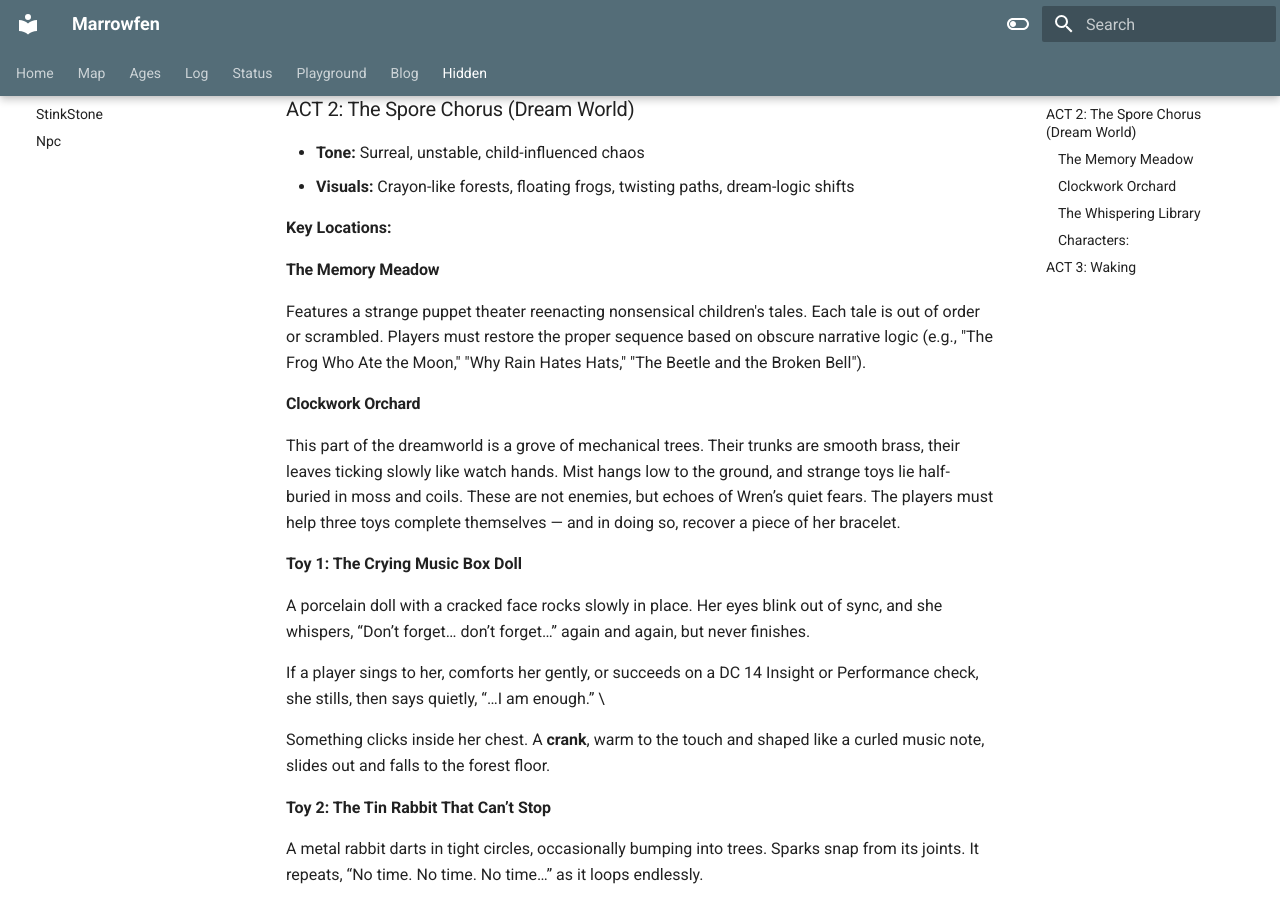
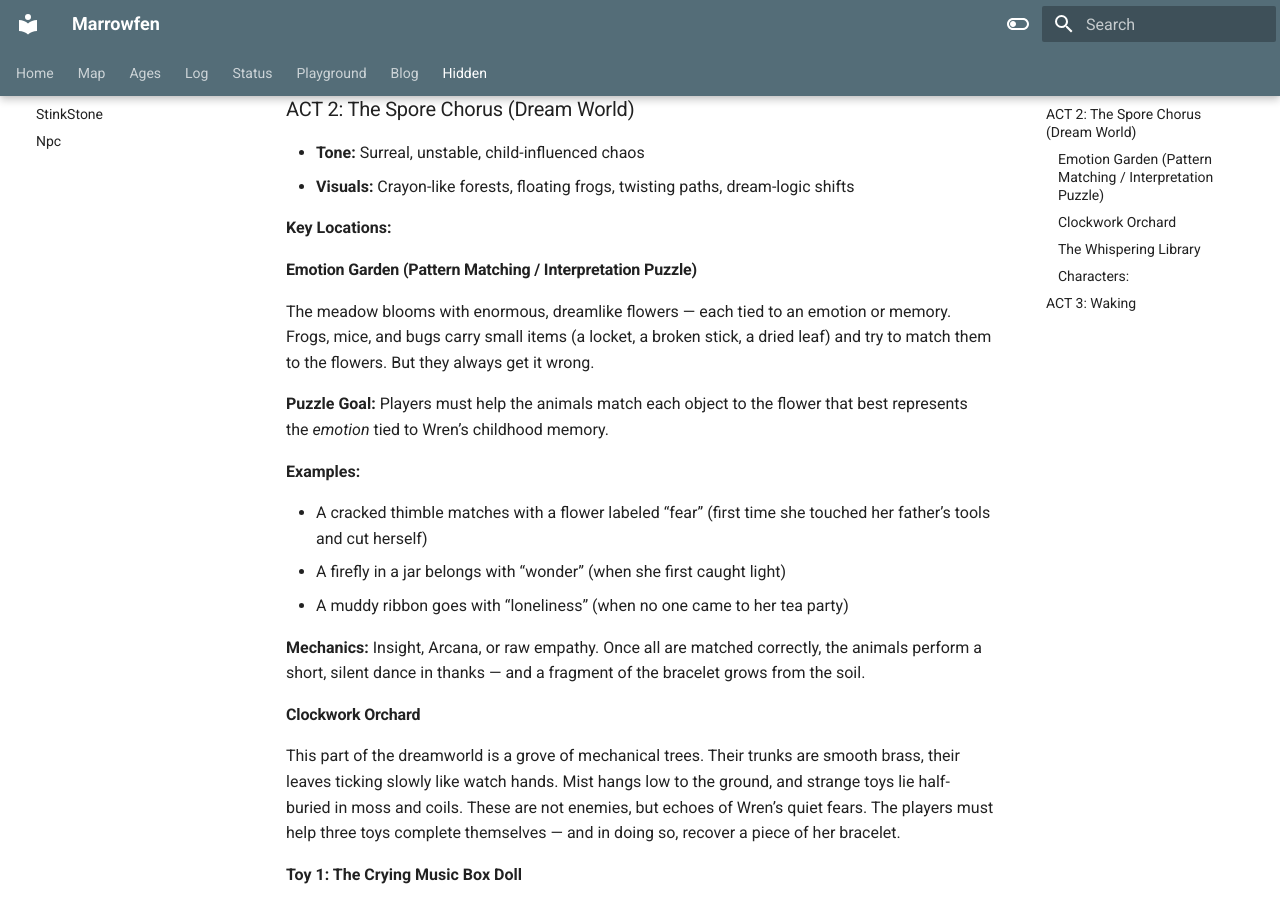
Before and after one commit to marrowfen/marrowfen.github.io, an MkDocs documentation site: the page built from docs/hidden/Dreamroot.md, in a window 1280 px wide and 900 px high, scrolled down 921 px. Built offline with MkDocs 1.6.1 and Material for MkDocs 9.7.7, drawn with Linux system fonts in a browser that asks for light colours.

Commit message:
Vault deploy: PromptFerret 2025-05-30 21:19:27 - 1 M docs/hidden/Dreamroot.md

```diff
--- a/docs/hidden/Dreamroot.md
+++ b/docs/hidden/Dreamroot.md
@@ -30,9 +30,18 @@
 
 **Key Locations:**
 
-#### The Memory Meadow
-Features a strange puppet theater reenacting nonsensical children's tales. Each tale is out of order or scrambled. Players must restore the proper sequence based on obscure narrative logic (e.g., "The Frog Who Ate the Moon," "Why Rain Hates Hats," "The Beetle and the Broken Bell").
+#### Emotion Garden (Pattern Matching / Interpretation Puzzle)
+The meadow blooms with enormous, dreamlike flowers — each tied to an emotion or memory. Frogs, mice, and bugs carry small items (a locket, a broken stick, a dried leaf) and try to match them to the flowers. But they always get it wrong.
 
+**Puzzle Goal:** Players must help the animals match each object to the flower that best represents the _emotion_ tied to Wren’s childhood memory.
+
+**Examples:**
+
+- A cracked thimble matches with a flower labeled “fear” (first time she touched her father’s tools and cut herself)
+- A firefly in a jar belongs with “wonder” (when she first caught light)
+- A muddy ribbon goes with “loneliness” (when no one came to her tea party)
+
+**Mechanics:** Insight, Arcana, or raw empathy. Once all are matched correctly, the animals perform a short, silent dance in thanks — and a fragment of the bracelet grows from the soil.
 #### Clockwork Orchard
 This part of the dreamworld is a grove of mechanical trees. Their trunks are smooth brass, their leaves ticking slowly like watch hands. Mist hangs low to the ground, and strange toys lie half-buried in moss and coils. These are not enemies, but echoes of Wren’s quiet fears. The players must help three toys complete themselves — and in doing so, recover a piece of her bracelet.
 
```
